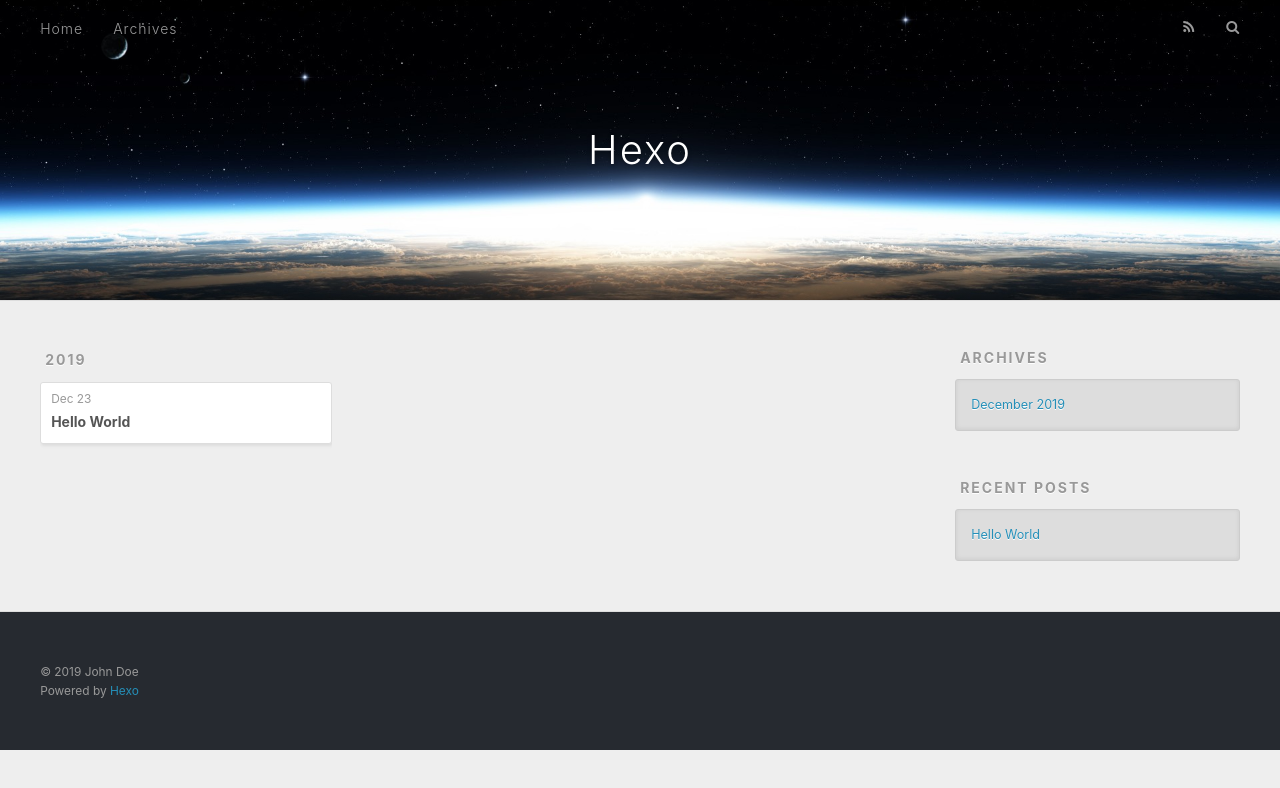
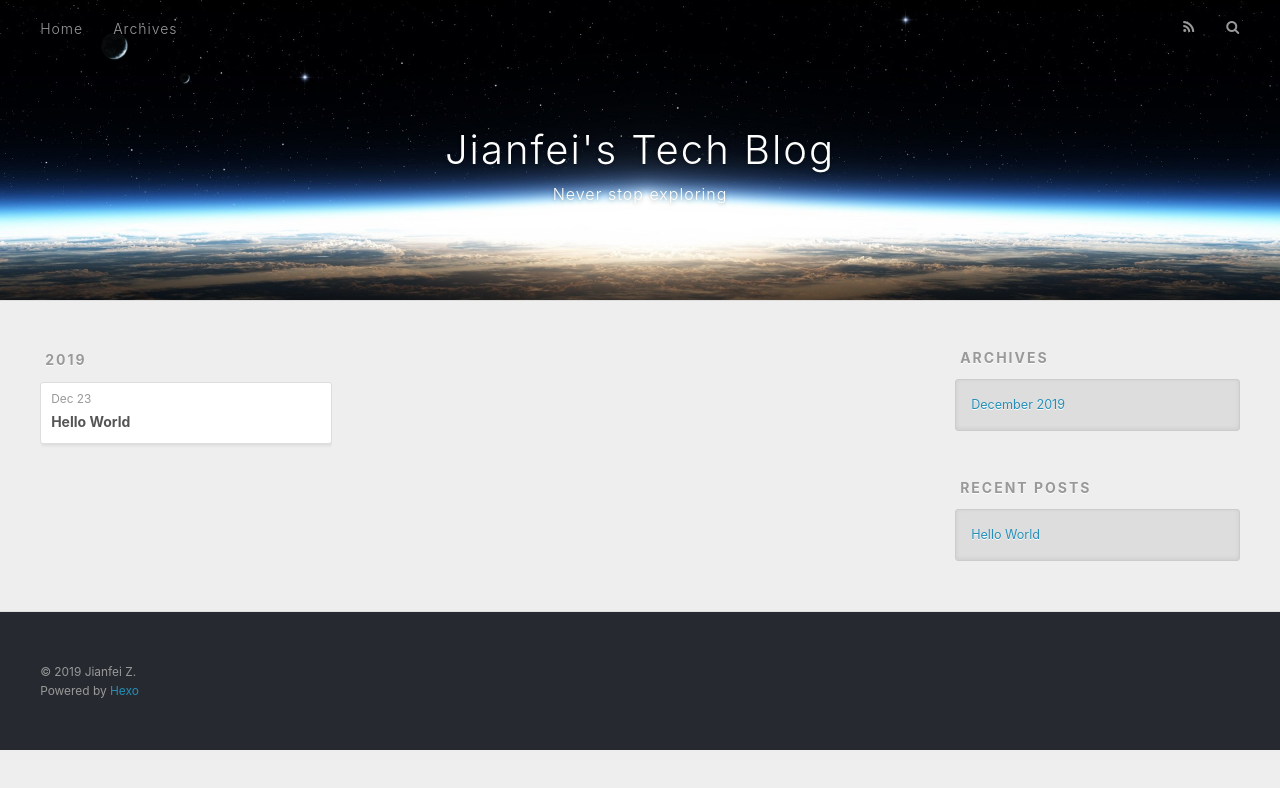
Before and after one commit to Jefzhang/Jefzhang.github.io, a plain HTML site: page archives/2019/12/index.html in a window 1280 px wide. Drawn offline with nearby package versions, Linux system fonts and the light colour scheme.

Commit message:
Site updated: 2019-12-23 23:19:31

```diff
--- a/archives/2019/12/index.html
+++ b/archives/2019/12/index.html
@@ -5,17 +5,21 @@
 
 
 
-  <title>Archives: 2019/12 | Hexo</title>
+  <title>Archives: 2019/12 | Jianfei&#39;s Tech Blog</title>
   <meta name="viewport" content="width=device-width, initial-scale=1, maximum-scale=1">
-  <meta property="og:type" content="website">
-<meta property="og:title" content="Hexo">
+  <meta name="description" content="to update">
+<meta property="og:type" content="website">
+<meta property="og:title" content="Jianfei&#39;s Tech Blog">
 <meta property="og:url" content="http://yoursite.com/archives/2019/12/index.html">
-<meta property="og:site_name" content="Hexo">
+<meta property="og:site_name" content="Jianfei&#39;s Tech Blog">
+<meta property="og:description" content="to update">
 <meta property="og:locale" content="en_US">
-<meta property="article:author" content="John Doe">
+<meta property="article:author" content="Jianfei Z.">
+<meta property="article:tag" content="Quantitative finance">
+<meta property="article:tag" content=" machine learning">
 <meta name="twitter:card" content="summary">
 
-    <link rel="alternate" href="/atom.xml" title="Hexo" type="application/atom+xml">
+    <link rel="alternate" href="/atom.xml" title="Jianfei&#39;s Tech Blog" type="application/atom+xml">
 
 
     <link rel="icon" href="/favicon.png">
@@ -36,8 +40,12 @@
   <div id="header-outer" class="outer">
     <div id="header-title" class="inner">
       <h1 id="logo-wrap">
-        <a href="/" id="logo">Hexo</a>
+        <a href="/" id="logo">Jianfei&#39;s Tech Blog</a>
       </h1>
+
+        <h2 id="subtitle-wrap">
+          <a href="/" id="subtitle">Never stop exploring</a>
+        </h2>
 
     </div>
     <div id="header-inner" class="inner">
@@ -141,7 +149,7 @@
 
   <div class="outer">
     <div id="footer-info" class="inner">
-      &copy; 2019 John Doe<br>
+      &copy; 2019 Jianfei Z.<br>
       Powered by <a href="http://hexo.io/" target="_blank">Hexo</a>
     </div>
   </div>
```
Also changed, not shown: 2019/12/23/hello-world/index.html (+12 -6 lines), archives/2019/index.html (+16 -8 lines), archives/index.html (+16 -8 lines), index.html (+16 -8 lines).
